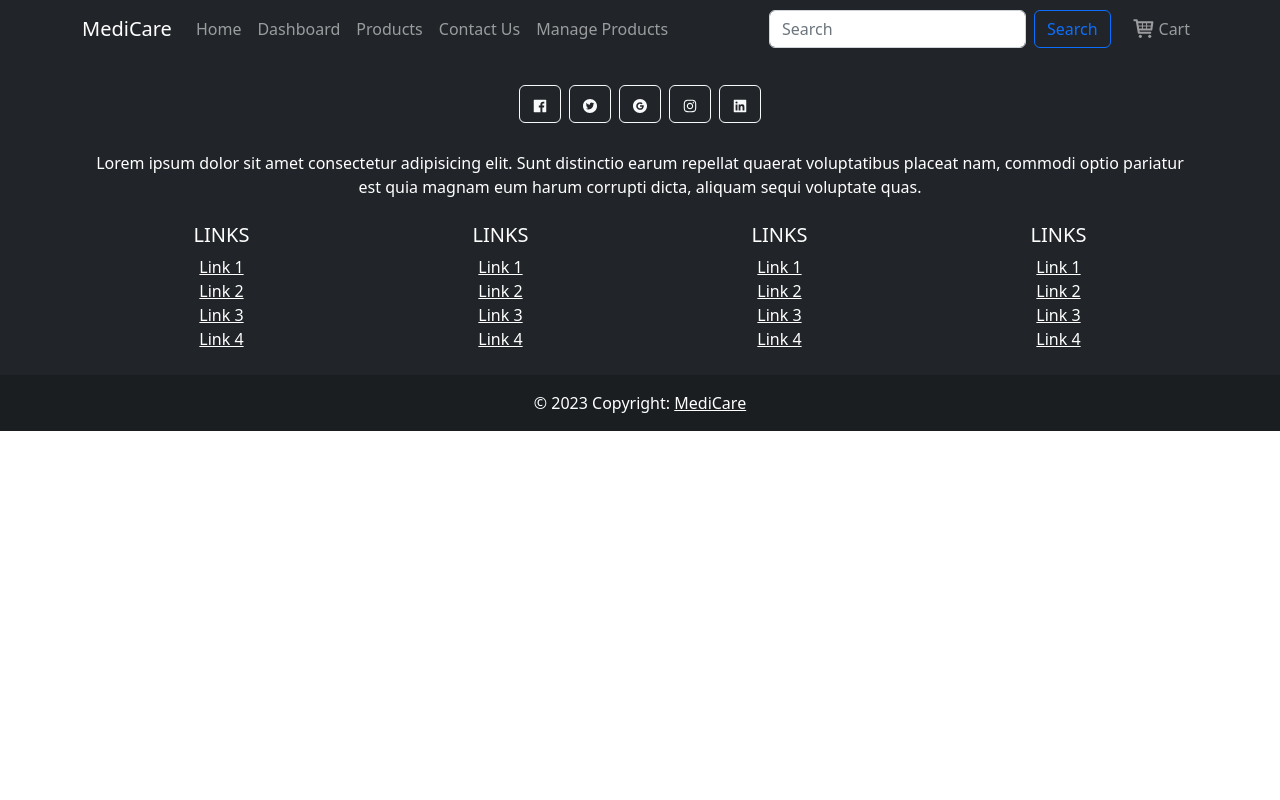
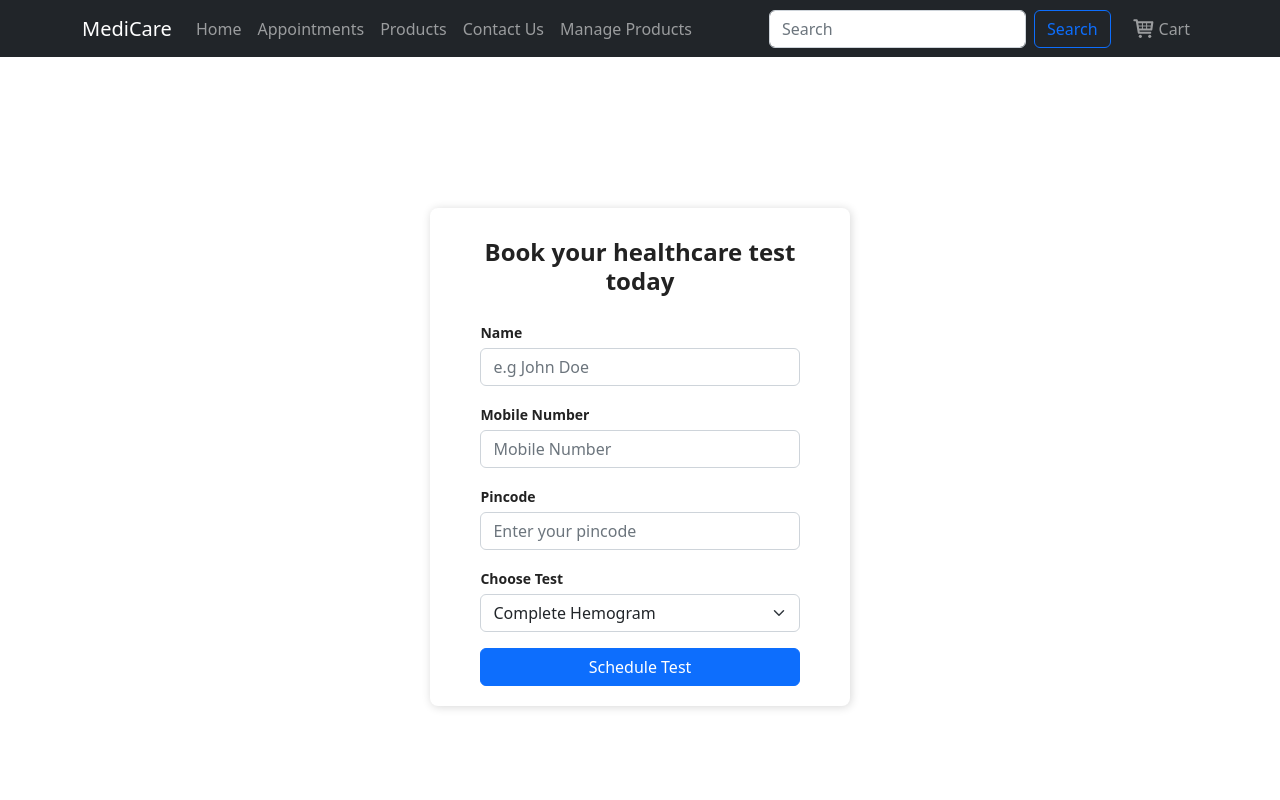
Before and after one commit to deeparka/medicare-frontend, a React (Create React App) app: page /healthcaretest in a window 1280 px wide. Shown: the top 800 px of the page. Built offline with nearby package versions, Linux system fonts and the light colour scheme; the HTML template or start-up script is replaced by a standard one.

Commit message:
sixth commit

```diff
--- a/src/App.css
+++ b/src/App.css
@@ -63,3 +63,12 @@ label {
   margin-top: 20px;
   margin-bottom: 50px;
 }
+
+/* Health Care Test Buttons styles */
+#healthTestBtn {
+  margin: 20px 15px 0;
+}
+
+#healthTestBtnTwo {
+  margin: 15px;
+}
--- a/src/App.js
+++ b/src/App.js
@@ -5,12 +5,13 @@ import SignUp from "./components/SignUp";
 import NavBar from "./components/NavBar";
 import Contact from "./components/Contact";
 import Products from "./components/Products";
-import Dashboard from "./components/Dashboard";
+import Appointments from "./components/Appointments";
 import Manage from "./components/Manage";
 import { BrowserRouter, Route, Routes } from "react-router-dom";
 import Home from "./components/Home";
 import Footer from "./components/Footer";
 import Cart from "./components/Cart";
+import Healthcaretest from "./components/Healthcaretest";
 
 function App() {
   return (
@@ -22,7 +23,8 @@ function App() {
           <Route exact path="/" element={<Home />} />
           <Route path="/contact" element={<Contact />} />
           <Route path="/manageproduct" element={<Manage />} />
-          <Route path="/dashboard" element={<Dashboard />} />
+          <Route path="/appointments" element={<Appointments />} />
+          <Route path="/healthcaretest" element={<Healthcaretest />} />
           <Route path="/products" element={<Products />} />
           <Route path="/signup" element={<SignUp />} />
           <Route path="/cart" element={<Cart />} />
--- /dev/null
+++ b/src/components/Appointments.jsx
@@ -0,0 +1,38 @@
+import React, { useState } from "react";
+import { Col, Container, Row } from "react-bootstrap";
+import medimg2 from "../images/medicare10.jpg";
+import AppointmentsDataService from "../services/appointments.service";
+
+function Appointments() {
+  const [appointments, setAppointments] = useState([]);
+
+  AppointmentsDataService.getAll().then((response) => {
+    setAppointments(response.data);
+    console.log(response.data);
+  });
+
+  return (
+    <Container style={{ marginTop: "30px", marginBottom: "30px" }}>
+      <h1 style={{ textAlign: "center", marginBottom: "15px" }}>Appointments available</h1>
+      <Row className="gy-5">
+        {appointments.map((apt) => (
+          <Col>
+            <div class="card" style={{ width: "20rem" }} key={apt.id}>
+              <img src={medimg2} class="card-img-top" alt="..." />
+              <div class="card-body">
+                <h5 class="card-title">{apt.category}</h5>
+                <p className="card-text">{apt.availability}</p>
+                <p className="card-text">₹{apt.price}</p>
+                <a href="#" class="btn btn-primary">
+                  Book appointment
+                </a>
+              </div>
+            </div>
+          </Col>
+        ))}
+      </Row>
+    </Container>
+  );
+}
+
+export default Appointments;
--- a/src/components/Dashboard.jsx
+++ /dev/null
@@ -1,44 +0,0 @@
-import React, { useState } from "react";
-import { Col, Container, Row } from "react-bootstrap";
-import medimg2 from "../images/medicare10.jpg";
-import MedicineDataService from "../services/medicine.service";
-
-function Dashboard() {
-  const [medicines, setMedicines] = useState([]);
-
-  MedicineDataService.getAll().then((response) => {
-    setMedicines(response.data);
-    // console.log(response.data);
-  });
-
-  return (
-    <Container style={{ marginTop: "30px", marginBottom: "30px" }}>
-      <h1 style={{ textAlign: "center", marginBottom: "15px" }}>Here are some available medicines on our site</h1>
-      <Row className="gy-5">
-        {medicines.map((med) => (
-          <Col>
-            <div class="card" style={{ width: "20rem" }}>
-              <img src={medimg2} class="card-img-top" alt="..." />
-              <div class="card-body">
-                <h5 class="card-title">{med.name}</h5>
-                <p className="card-text">Category: {med.category}</p>
-                <p className="card-text">Price: ₹{med.price} per unit</p>
-                <p class="card-text">
-                  Lorem ipsum dolor, sit amet consectetur adipisicing elit.
-                  Ullam repellendus in et, doloribus accusantium cumque officiis
-                  saepe porro? Reiciendis ut, voluptates sunt doloremque
-                  consequatur vero culpa maiores modi et saepe!
-                </p>
-                <a href="first.html" class="btn btn-primary">
-                  Add to cart
-                </a>
-              </div>
-            </div>
-          </Col>
-        ))}
-      </Row>
-    </Container>
-  );
-}
-
-export default Dashboard;
--- /dev/null
+++ b/src/components/Healthcaretest.jsx
@@ -0,0 +1,69 @@
+import React from "react";
+
+const Healthcaretest = () => {
+
+    const handleScheduleTest = () => {
+
+    }
+
+  return (
+    <div className="Auth-form-container">
+      <form className="Auth-form" onSubmit={handleScheduleTest}>
+        <div className="Auth-form-content">
+          <h3 className="Auth-form-title">Book your healthcare test today</h3>
+          <div className="form-group mt-3">
+            <label>Name</label>
+            <input
+              type="text"
+              className="form-control mt-1"
+              placeholder="e.g John Doe"
+              required
+            />
+          </div>
+          <div className="form-group mt-3">
+            <label>Mobile Number</label>
+            <input
+              type="emailnumber"
+              className="form-control mt-1"
+              placeholder="Mobile Number"
+              required
+            />
+          </div>
+          <div className="form-group mt-3">
+            <label>Pincode</label>
+            <input
+              type="text"
+              className="form-control mt-1"
+              placeholder="Enter your pincode"
+              required
+            />
+          </div>
+          <div className="form-group mt-3">
+            <label>Choose Test</label>
+            <select className="form-select mt-1" name="test" id="test">
+              <option value="completeHemogram">Complete Hemogram</option>
+              <option value="liverProfile">Liver Profile</option>
+              <option value="diabetes">Diabetes</option>
+              <option value="lipidProfile">Lipid Profile</option>
+              <option value="thyroidProfile">Thyroid Profile</option>
+              <option value="ironDeficiency">Iron Deficiency</option>
+              <option value="vitamin">Vitamin</option>
+              <option value="pathology">Pathology</option>
+              <option value="testosterone">Testosterone</option>
+              <option value="kidneyFunctionTest">Kidney Function Test</option>
+              <option value="cardiology">Cardiology</option>
+              <option value="radiology">Radiology</option>
+            </select>
+          </div>
+          <div className="d-grid gap-2 mt-3">
+            <button type="submit" className="btn btn-primary">
+              Schedule Test
+            </button>
+          </div>
+        </div>
+      </form>
+    </div>
+  );
+};
+
+export default Healthcaretest;
--- a/src/components/Manage.jsx
+++ b/src/components/Manage.jsx
@@ -73,7 +73,7 @@ function Manage() {
 
           <div className="form-group mt-3">
             <label>Category</label>
-            <select onChange={handleInputChange} className="form-control mt-1" name="category" id="category">
+            <select onChange={handleInputChange} className="form-select mt-1" name="category" id="category">
               <option value="#" selected>-------------  Select category  -------------</option>
               <option value="allopathic">Allopathic</option>
               <option value="ayurvedic">Ayurvedic</option>
--- a/src/components/NavBar.jsx
+++ b/src/components/NavBar.jsx
@@ -14,7 +14,7 @@ function NavBar() {
           <Navbar.Collapse id="responsive-navbar-nav">
             <Nav className="me-auto">
               <Nav.Link href="/">Home</Nav.Link>
-              <Nav.Link href="/dashboard">Dashboard</Nav.Link>
+              <Nav.Link href="/appointments">Appointments</Nav.Link>
               <Nav.Link href="/products">Products</Nav.Link>
               <Nav.Link href="/contact">Contact Us</Nav.Link>
               <Nav.Link href="/manageproduct">Manage Products</Nav.Link>
--- /dev/null
+++ b/src/services/appointments.service.js
@@ -0,0 +1,11 @@
+import http from "../http-common";
+
+class AppointmentsDataService {
+
+    getAll() {
+        return http.get("/appointments")
+    }
+
+}
+
+export default new AppointmentsDataService();
```
